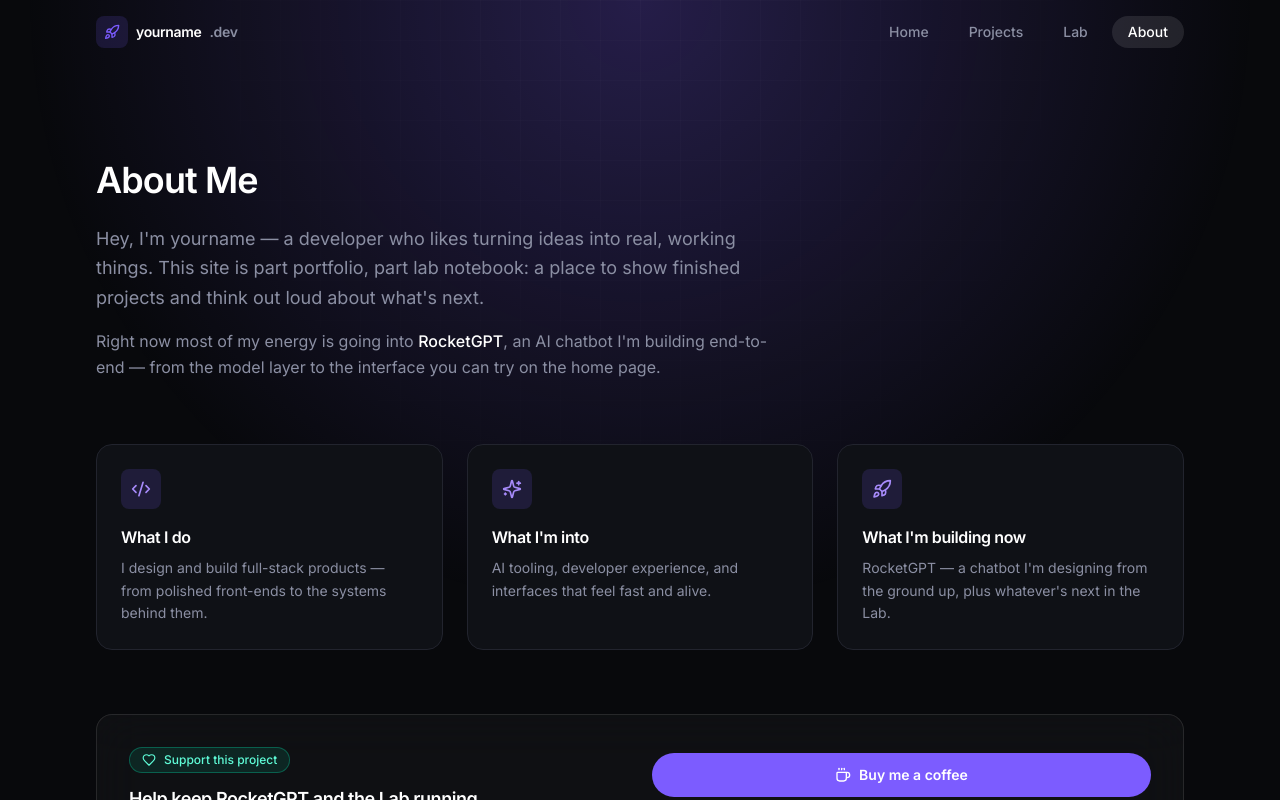
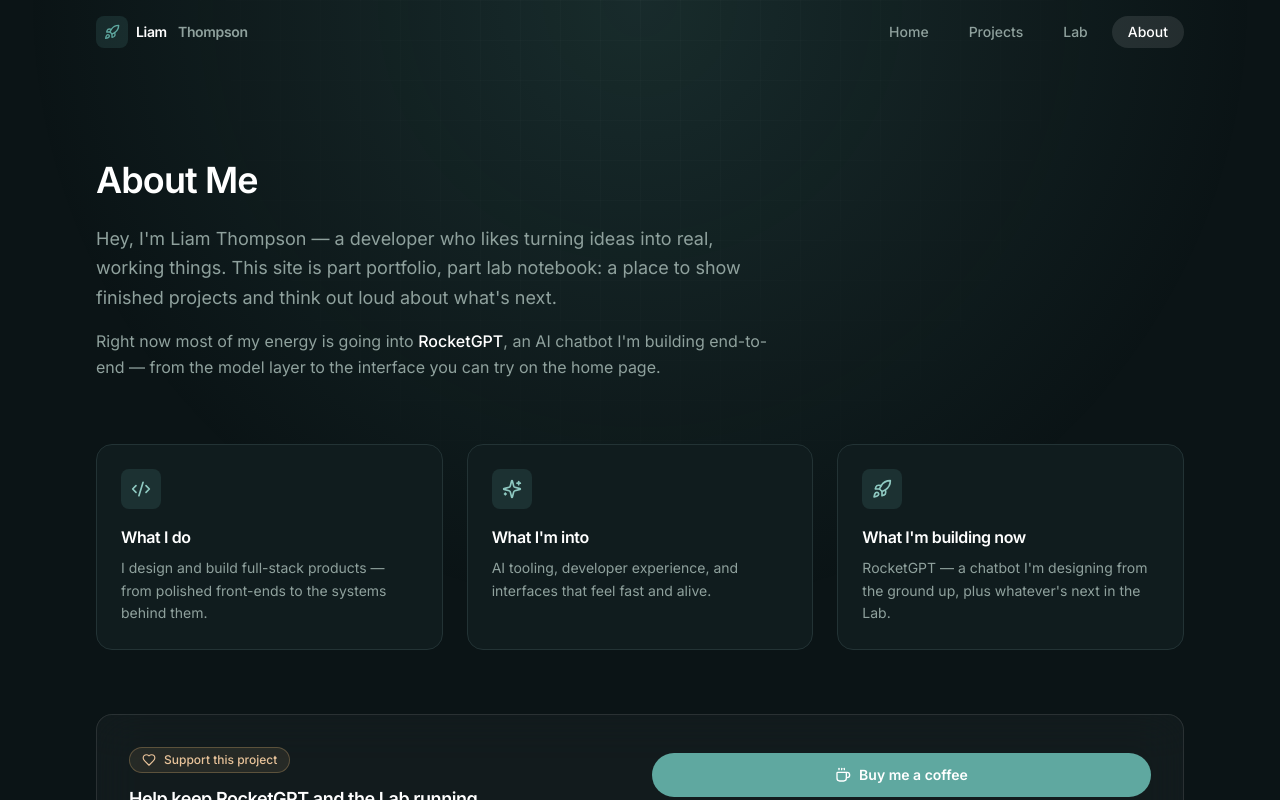
Before and after one commit to L11UM/lowtidelab, a Next.js app: page /about in a window 1280 px wide. Shown: the top 800 px of the page. Built offline with nearby package versions, Linux system fonts and the light colour scheme.

Commit message:
Personalize site for Liam Thompson and shift to a chill, muted beach-inspired palette

```diff
--- a/src/app/about/page.tsx
+++ b/src/app/about/page.tsx
@@ -35,7 +35,7 @@ export default function AboutPage() {
       <Reveal>
         <h1 className="text-3xl font-semibold tracking-tight sm:text-4xl">About Me</h1>
         <p className="mt-6 max-w-2xl text-lg leading-relaxed text-muted">
-          Hey, I&apos;m yourname — a developer who likes turning ideas into
+          Hey, I&apos;m Liam Thompson — a developer who likes turning ideas into
           real, working things. This site is part portfolio, part lab
           notebook: a place to show finished projects and think out loud
           about what&apos;s next.
--- a/src/app/layout.tsx
+++ b/src/app/layout.tsx
@@ -16,32 +16,32 @@ const jetbrainsMono = JetBrains_Mono({
   display: "swap",
 });
 
-const siteUrl = "https://yourname.dev";
+const siteUrl = "https://liamthompson.dev";
 
 export const metadata: Metadata = {
   metadataBase: new URL(siteUrl),
   title: {
-    default: "yourname — Builder & AI Tinkerer",
-    template: "%s — yourname",
+    default: "Liam Thompson — Builder & AI Tinkerer",
+    template: "%s — Liam Thompson",
   },
   description:
-    "Personal site of yourname — ideas, projects, and experiments, including RocketGPT, an AI chatbot.",
+    "Personal site of Liam Thompson — ideas, projects, and experiments, including RocketGPT, an AI chatbot.",
   keywords: ["portfolio", "RocketGPT", "AI chatbot", "software engineer", "Next.js"],
-  authors: [{ name: "yourname" }],
-  creator: "yourname",
+  authors: [{ name: "Liam Thompson" }],
+  creator: "Liam Thompson",
   openGraph: {
     type: "website",
     url: siteUrl,
-    title: "yourname — Builder & AI Tinkerer",
+    title: "Liam Thompson — Builder & AI Tinkerer",
     description:
-      "Personal site of yourname — ideas, projects, and experiments, including RocketGPT, an AI chatbot.",
-    siteName: "yourname",
+      "Personal site of Liam Thompson — ideas, projects, and experiments, including RocketGPT, an AI chatbot.",
+    siteName: "Liam Thompson",
   },
   twitter: {
     card: "summary_large_image",
-    title: "yourname — Builder & AI Tinkerer",
+    title: "Liam Thompson — Builder & AI Tinkerer",
     description:
-      "Personal site of yourname — ideas, projects, and experiments, including RocketGPT, an AI chatbot.",
+      "Personal site of Liam Thompson — ideas, projects, and experiments, including RocketGPT, an AI chatbot.",
   },
   robots: {
     index: true,
--- a/src/app/robots.ts
+++ b/src/app/robots.ts
@@ -6,6 +6,6 @@ export default function robots(): MetadataRoute.Robots {
       userAgent: "*",
       allow: "/",
     },
-    sitemap: "https://yourname.dev/sitemap.xml",
+    sitemap: "https://liamthompson.dev/sitemap.xml",
   };
 }
--- a/src/app/sitemap.ts
+++ b/src/app/sitemap.ts
@@ -1,6 +1,6 @@
 import type { MetadataRoute } from "next";
 
-const siteUrl = "https://yourname.dev";
+const siteUrl = "https://liamthompson.dev";
 
 export default function sitemap(): MetadataRoute.Sitemap {
   const routes = ["", "/projects", "/lab", "/about"];
--- a/src/components/footer.tsx
+++ b/src/components/footer.tsx
@@ -13,7 +13,7 @@ export function Footer() {
     <footer className="border-t border-border/60">
       <div className="container-x flex flex-col items-center justify-between gap-6 py-10 sm:flex-row">
         <div className="text-center text-sm text-muted sm:text-left">
-          <p>&copy; {new Date().getFullYear()} yourname. Built with Next.js &amp; Tailwind.</p>
+          <p>&copy; {new Date().getFullYear()} Liam Thompson. Built with Next.js &amp; Tailwind.</p>
         </div>
 
         <div className="flex items-center gap-2">
--- a/src/components/navbar.tsx
+++ b/src/components/navbar.tsx
@@ -40,8 +40,8 @@ export function Navbar() {
           <span className="flex h-8 w-8 items-center justify-center rounded-lg bg-primary/15 text-primary transition-colors group-hover:bg-primary/25">
             <Rocket className="h-4 w-4" />
           </span>
-          <span className="text-white">yourname</span>
-          <span className="text-muted">.dev</span>
+          <span className="text-white">Liam</span>
+          <span className="text-muted">&nbsp;Thompson</span>
         </Link>
 
         <ul className="flex items-center gap-1 sm:gap-2">
--- a/tailwind.config.ts
+++ b/tailwind.config.ts
@@ -10,20 +10,20 @@ const config: Config = {
   theme: {
     extend: {
       colors: {
-        background: "#08090c",
-        surface: "#0f1116",
-        surface2: "#15171f",
-        border: "#22242e",
+        background: "#0b1416",
+        surface: "#101c1e",
+        surface2: "#162527",
+        border: "#233335",
         primary: {
-          DEFAULT: "#7c5cff",
-          light: "#a78bfa",
-          dark: "#5b3df0",
+          DEFAULT: "#5fa8a0",
+          light: "#8fc9c1",
+          dark: "#437f78",
         },
         accent: {
-          DEFAULT: "#00e5b0",
-          light: "#5ffbd7",
+          DEFAULT: "#d9ab72",
+          light: "#e8c39a",
         },
-        muted: "#8b8fa3",
+        muted: "#8fa19d",
       },
       fontFamily: {
         sans: ["var(--font-sans)", "sans-serif"],
@@ -31,7 +31,7 @@ const config: Config = {
       },
       backgroundImage: {
         "radial-fade":
-          "radial-gradient(circle at 50% 0%, rgba(124,92,255,0.25), transparent 60%)",
+          "radial-gradient(circle at 50% 0%, rgba(95,168,160,0.16), transparent 60%)",
       },
       animation: {
         "fade-in": "fadeIn 0.6s ease-out forwards",
@@ -54,8 +54,8 @@ const config: Config = {
         },
       },
       boxShadow: {
-        glow: "0 0 40px rgba(124,92,255,0.35)",
-        "glow-sm": "0 0 20px rgba(124,92,255,0.25)",
+        glow: "0 0 32px rgba(95,168,160,0.2)",
+        "glow-sm": "0 0 16px rgba(95,168,160,0.15)",
       },
     },
   },
```
Also changed, not shown: 2 other files (tests, documents, lock files or other folders).
